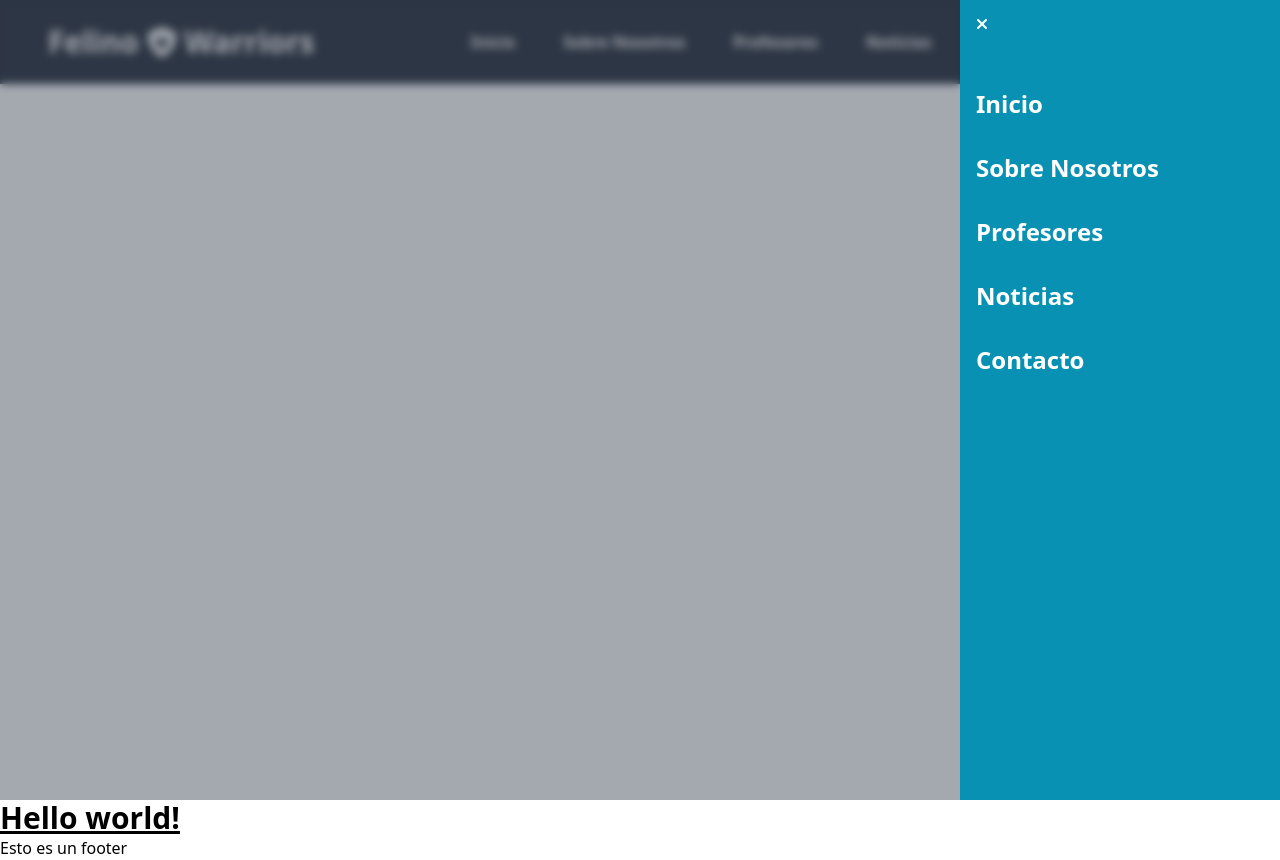
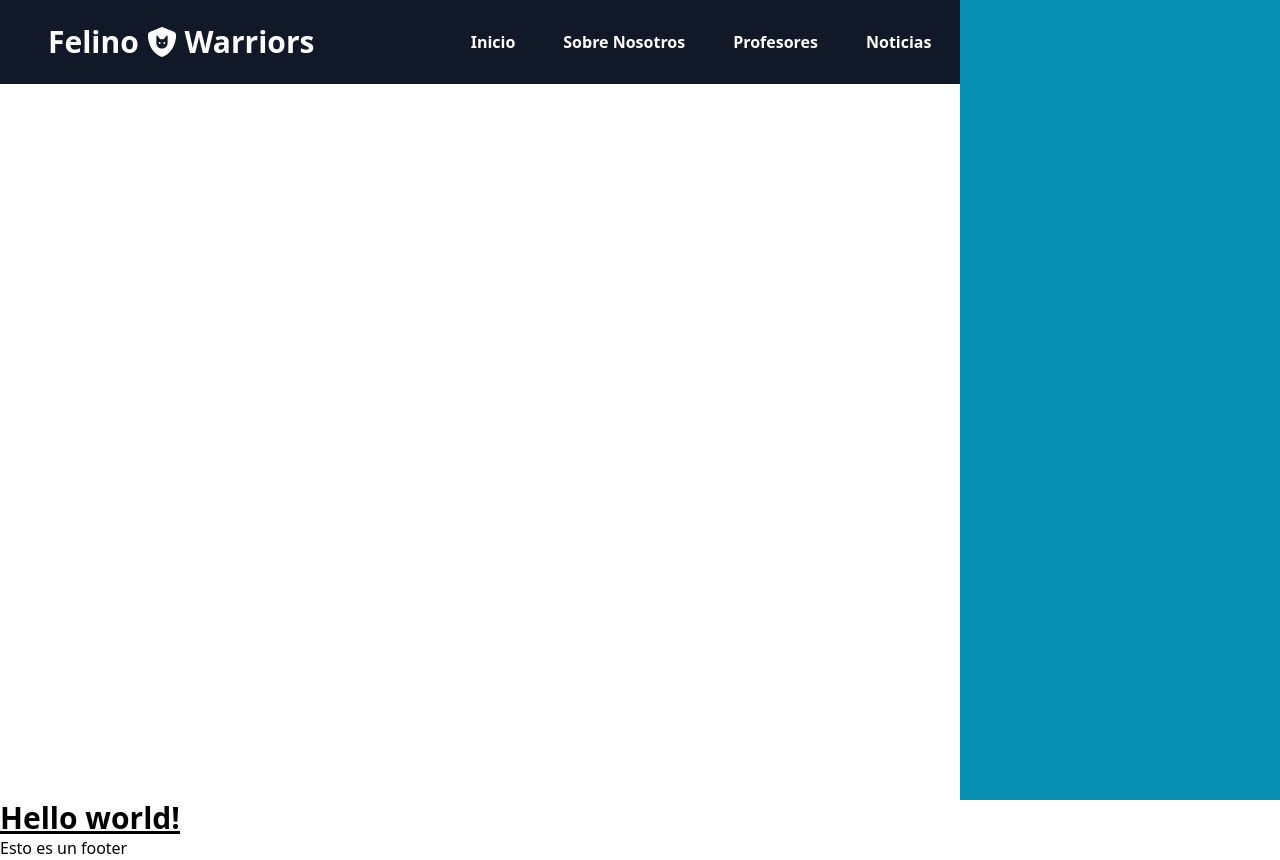
Before and after one commit to Cristaldo-Fiorela/Academia-JiuJitsu-JAVA, a React (Vite) app: page / in a window 1280 px wide. Built offline with nearby package versions, Linux system fonts and the light colour scheme.

Commit message:
funcionalidad de menu desplegable

```diff
--- a/src/assets/components/Header.jsx
+++ b/src/assets/components/Header.jsx
@@ -1,8 +1,14 @@
+import React from 'react';
+import { useState } from 'react';
+
+// ICONS
 import { FontAwesomeIcon } from '@fortawesome/react-fontawesome';
 import { faShieldCat, faBars, faXmark} from '@fortawesome/free-solid-svg-icons';
 import { faCircleUser } from '@fortawesome/free-regular-svg-icons';
 
 function Header() {
+    const [open, setOpen] = useState(false);
+
     return (
         <header class="flex flex-wrap h-screen">
         <section class="relative mx-auto">
@@ -36,15 +42,15 @@ function Header() {
                 </div>
                 </div>
                 {/* <!-- Responsive navbar --> */}
-                    <a class="navbar-burger self-center mr-12 xl:hidden" href="#">
+                    <button class="navbar-burger self-center mr-12 xl:hidden" onClick={() => setOpen(true)}>
                         <FontAwesomeIcon icon={faBars} className='h-6 w-6 hover:text-gray-200' />
-                    </a>
-                    <div className=' bg-gray-600/50 min-h-screen w-full fixed top-0 left-0 backdrop-blur-sm'></div>
+                    </button>
+                    <div className={`${!open && 'hidden'} bg-gray-600/50 min-h-screen w-full fixed top-0 left-0 backdrop-blur-sm`} onClick={() => setOpen(false)}></div>
 
-                    <div className='bg-cyan-600 min-h-screen w-80 fixed top-0 right-0'>
-                        <div className='pt-3'>
-                            <button className='ml-4 mb-10 text-white cursor-pointer'>
-                                <FontAwesomeIcon icon={faXmark} />
+                    <div className={`${open ? 'w-80' : 'w-0'} bg-cyan-600 min-h-screen w-80 fixed top-0 right-0 transition-all duration-300`}>
+                        <div className={`${!open && 'hidden'} pt-3`}>
+                            <button className='ml-4 mb-10 text-white cursor-pointer' onClick={() => setOpen(false)}>
+                                <FontAwesomeIcon icon={faXmark} className='h-6 w-6 hover:text-gray-200'/>
                             </button>
                             <div>
                                 <ul class="px-4 mx-auto font-semibold flex-col text-2xl">
--- a/src/assets/components/SideBar.jsx
+++ b/src/assets/components/SideBar.jsx
@@ -1,3 +1,4 @@
+
 
 const SideBar = () => {
     return (
```
